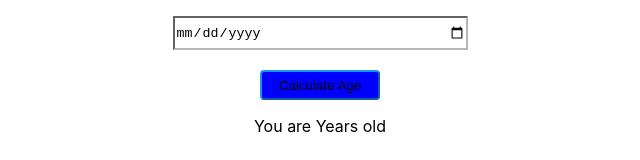
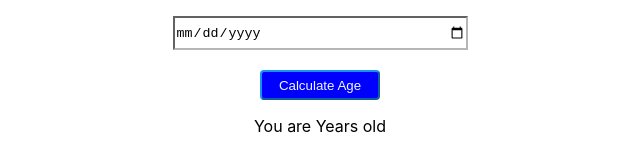
Before and after one commit to SuyashPandey30/React-AgeCalculator, a React (Create React App) app: page / in a window 1280 px wide. Shown: the part 491-651 px from the top of the page, without its empty margins (320-960 px from the left). Built offline with nearby package versions, Linux system fonts and the light colour scheme.

Commit message:
Update index.css

```diff
--- a/src/index.css
+++ b/src/index.css
@@ -3,14 +3,20 @@ body {
   font-family: -apple-system, BlinkMacSystemFont, 'Segoe UI', 'Roboto', 'Oxygen',
     'Ubuntu', 'Cantarell', 'Fira Sans', 'Droid Sans', 'Helvetica Neue',
     sans-serif;
+  -webkit-font-smoothing: antialiased;
+  -moz-osx-font-smoothing: grayscale;
   text-align:  center;
   align-content: center;
   padding-top: 30%;
-  -webkit-font-smoothing: antialiased;
-  -moz-osx-font-smoothing: grayscale;
+}
+
+code {
+  font-family: source-code-pro, Menlo, Monaco, Consolas, 'Courier New',
+    monospace;
 }
 .btn{
-  background-color:blue;
+  color: aliceblue;
+  background: blue;
   height: 30px;
   width: 120px;
   border-radius: 4px;
@@ -21,7 +27,3 @@ body {
   height: 30px;
   border-color: rgb(182, 182, 182);
 }
-code {
-  font-family: source-code-pro, Menlo, Monaco, Consolas, 'Courier New',
-    monospace;
-}
```
